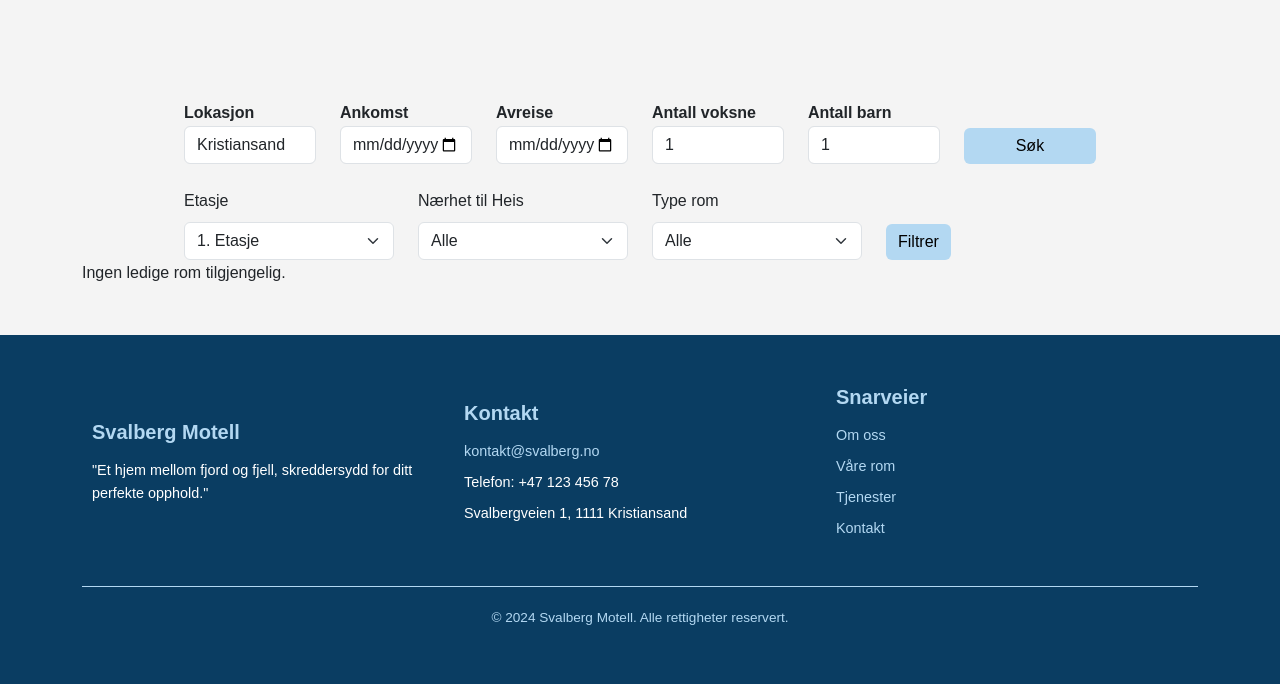
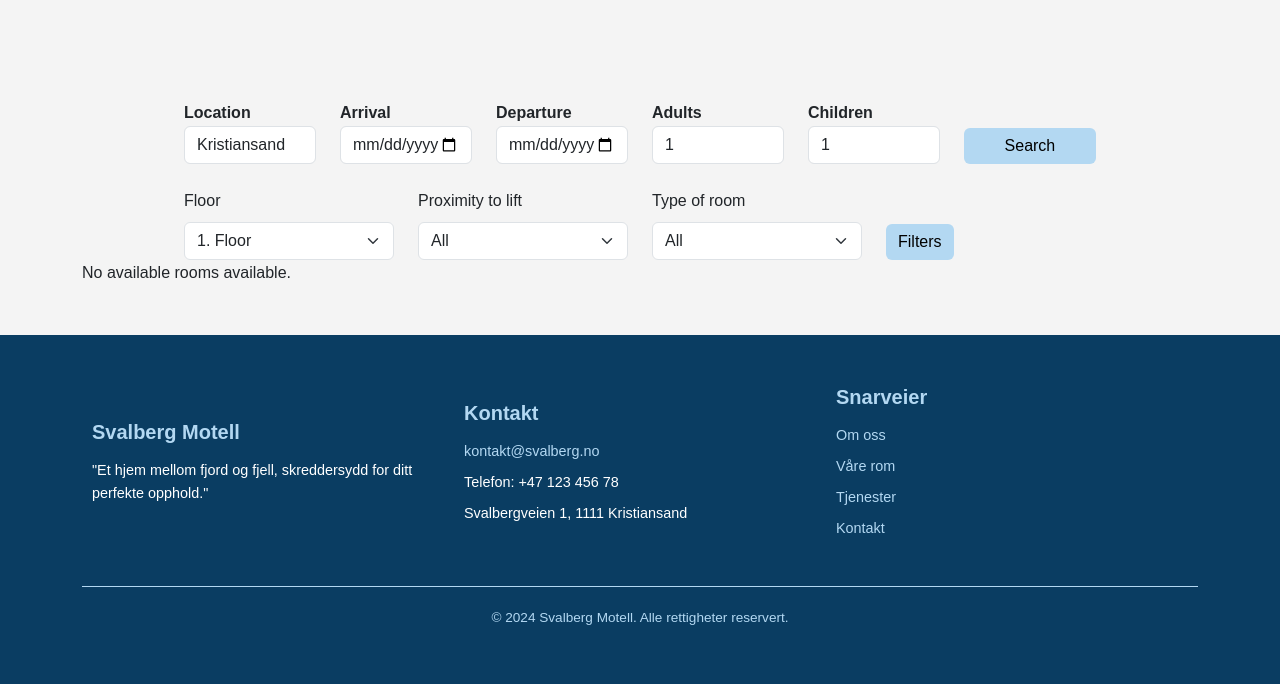
Before and after one commit to 4nn4md/Svalberg-Motell, a PHP site: page /Svalberg-Motell/page/user/booking_1.php in a window 1280 px wide. Shown: the part 64-748 px from the top of the page. Run offline with PHP 8.4, Linux system fonts and the light colour scheme; the visitor is signed in with stand-in values (Sample User, id 1); data comes from the database, SQL or seed files in the repository.

Commit message:
endret til engelsk

```diff
--- a/www/page/user/booking_1.php
+++ b/www/page/user/booking_1.php
@@ -6,15 +6,14 @@ ini_set('display_errors', 1);
 ini_set('display_startup_errors', 1);
 error_reporting(E_ALL);
 
-// Start the session to store data across different pages
-//session_start();
-
 //including database and function file.
 require_once($_SERVER['DOCUMENT_ROOT'] . "/Svalberg-Motell/www/assets/inc/db.php");
 require_once($_SERVER['DOCUMENT_ROOT'] . "/Svalberg-Motell/www/assets/inc/functions.php");
+require_once($_SERVER['DOCUMENT_ROOT'] . "/Svalberg-Motell/www/controller/ValidateController.php");
 
 // Check if the form was submitted using the POST method
 if ($_SERVER['REQUEST_METHOD'] == 'POST') {
+
     if (isset($_POST['type_name'])) {
         // Check if the 'type_name' POST data is set (the form for selecting a room was submitted)
         $_SESSION['location'] = $_POST['location'] ?? $_SESSION['location'];
@@ -135,31 +134,31 @@ try {
             <form method="POST" class="d-flex justify-content-center">
                 <div class="row w-100 no-gutters">
                     <div class="col-md-2">
-                        <label for="location" class="bold-label">Lokasjon</label>
+                        <label for="location" class="bold-label">Location</label>
                         <select class="form-control" id="location" name="location" required>
-                            <option value="" disabled <?php echo empty($location) ? 'selected' : ''; ?>>Velg lokasjon..</option>
+                            <option value="" disabled <?php echo empty($location) ? 'selected' : ''; ?>>Select location..</option>
                             <option value="Kristiansand" <?php echo ($location === "Kristiansand") ? 'selected' : ''; ?>>Kristiansand</option>
 
                         </select>
                     </div>
                     <div class="col-md-2">
-                        <label for="checkin" class="bold-label">Ankomst</label>
-                        <input type="date" value="<?php echo htmlspecialchars($checkin);?>" id="checkin" name="checkin" class="form-control" required>
+                        <label for="checkin" class="bold-label">Arrival</label>
+                        <input type="date" value="<?php echo htmlspecialchars($checkin);?>" id="checkin" name="checkin" class="form-control">
                     </div>
                     <div class="col-md-2">
-                        <label for="checkout" class="bold-label">Avreise</label>
-                        <input type="date" value="<?php echo htmlspecialchars($checkout);?>" id="checkout" name="checkout" class="form-control" required>
+                        <label for="checkout" class="bold-label">Departure</label>
+                        <input type="date" value="<?php echo htmlspecialchars($checkout);?>" id="checkout" name="checkout" class="form-control">
                     </div>
                     <div class="col-md-2">
-                        <label for="adults" class="bold-label">Antall voksne</label>
-                        <input type="number" min="0" value="<?php echo htmlspecialchars($adults);?>" id="adults" name="adults" class="form-control" min="1" value="1">
+                        <label for="adults" class="bold-label">Adults</label>
+                        <input type="number" min="0" value="<?php echo htmlspecialchars($adults);?>" id="adults" name="adults" class="form-control" value="1">
                     </div>
                     <div class="col-md-2">
-                        <label for="children" class="bold-label">Antall barn</label>
-                        <input type="number" min="0" value="<?php echo htmlspecialchars($children);?>"  id="children" name="children" class="form-control" min="0" value="0">
+                        <label for="children" class="bold-label">Children</label>
+                        <input type="number" min="0" value="<?php echo htmlspecialchars($children);?>"  id="children" name="children" class="form-control" value="0">
                     </div>
                     <div class="col-md-2 d-flex align-items-end">
-                        <button type="submit" id="submit" class="btn msearch-btn w-100" id="#MBtn">Søk</button>
+                        <button type="submit" id="submit" class="btn msearch-btn w-100" id="#MBtn">Search</button>
                     </div>
                 </div>
             </form>
@@ -176,28 +175,28 @@ try {
 
                 <div class="row w-100 no-gutters">
                     <div class="col">
-                        <label for="etasje" class="form-label">Etasje</label>
+                        <label for="etasje" class="form-label">Floor</label>
                         <select id="etasje" class="form-select" name="etasje">
-                            <option value="">Alle</option>
-                            <option value="1" <?php if ($etasje == "1") echo 'selected'; ?>>1. Etasje</option>
-                            <option value="2" <?php if ($etasje == "2") echo 'selected'; ?>>2. Etasje</option>
+                            <option value="">All</option>
+                            <option value="1" <?php if ($etasje == "1") echo 'selected'; ?>>1. Floor</option>
+                            <option value="2" <?php if ($etasje == "2") echo 'selected'; ?>>2. Floor</option>
                         </select>
                     </div>
 
                     <div class="col">
-                        <label for="heis" class="form-label">Nærhet til Heis</label>
+                        <label for="heis" class="form-label">Proximity to lift</label>
                         <select id="heis" class="form-select" name="heis">
-                            <option value="">Alle</option>
-                            <option value="ja" <?php if ($heis == "ja") echo 'selected'; ?>>Ja</option>
-                            <option value="nei" <?php if ($heis == "nei") echo 'selected'; ?>>Nei</option>
+                            <option value="">All</option>
+                            <option value="ja" <?php if ($heis == "ja") echo 'selected'; ?>>Yes</option>
+                            <option value="nei" <?php if ($heis == "nei") echo 'selected'; ?>>No</option>
                         </select>
                     </div>
 
                     <!-- Dropdown to filter rooms by type; populated with values from the database -->
                     <div class="col">
-                    <label for="room_type" class="form-label">Type rom</label>
+                    <label for="room_type" class="form-label">Type of room</label>
                         <select id="room_type" class="form-select" name="room_type">
-                            <option value="">Alle</option>
+                            <option value="">All</option>
                             <?php foreach ($roomTypes as $type): ?>
                                 <option value="<?php echo htmlspecialchars($type['type_id']); ?>"
                                     <?php if (isset($_SESSION['room_type']) && $_SESSION['room_type'] == $type['type_id']) echo 'selected'; ?>>
@@ -207,7 +206,7 @@ try {
                         </select>
                     </div>
                     <div class="col d-flex align-items-end">
-                        <button type="submit" class="btn msearch-btn">Filtrer</button>
+                        <button type="submit" class="btn msearch-btn">Filters</button>
                     </div>
                 </div>
             </form>
@@ -245,13 +244,13 @@ try {
                                     <div class="row align-items-end mt-auto">
                                         <div class="col-5">
                                             <p class="card-text mb-0">
-                                                <strong>Etasje:</strong> <?php echo htmlspecialchars($row['floor']); ?><br>
-                                                <strong>Nærhet til heis:</strong> <?php echo htmlspecialchars($row['nearElevator']); ?><br>
+                                                <strong>Floor:</strong> <?php echo htmlspecialchars($row['floor']); ?><br>
+                                                <strong>Proximity to lift:</strong> <?php echo htmlspecialchars($row['nearElevator']); ?><br>
                                             </p>
                                         </div>
                                         <div class="col text-end">
                                             <p class="card-text mb-0">
-                                                <strong>Pris:</strong> <?php echo "Fra " . htmlspecialchars($total_price); ?> NOK per natt.
+                                                <strong>Price:</strong> <?php echo "Fra " . htmlspecialchars($total_price); ?> NOK per night.
                                             </p>
                                         </div>
                                         <div class="col-md-2 d-flex align-items-end">
@@ -270,7 +269,7 @@ try {
                                             <input type="hidden" name="checkout" value="<?php echo htmlspecialchars($checkout); ?>">
                                             <input type="hidden" name="base_price" value="<?php echo htmlspecialchars($row['price']); ?>">
 
-                                            <button type="submit" id="submit" class="btn msearch-btn w-100" id="#MBtn">Velg</button>
+                                            <button type="submit" id="submit" class="btn msearch-btn w-100" id="#MBtn">Select</button>
                                         </form>
                                         </div>
                                     </div>
@@ -281,7 +280,7 @@ try {
                 <?php endwhile; ?>
             <?php else: ?>
                 <!-- Message if no rooms are avaible -->
-                <p>Ingen ledige rom tilgjengelig.</p>
+                <p>No available rooms available.</p>
             <?php endif; ?>
         </div>
         <?php
```
Also changed, not shown: www/page/user/booking_2.php (+4 -4 lines), www/page/user/booking_3.php (+10 -16 lines), www/page/user/booking_4.php (+18 -18 lines), www/page/user/confirmation.php (+6 -6 lines).
